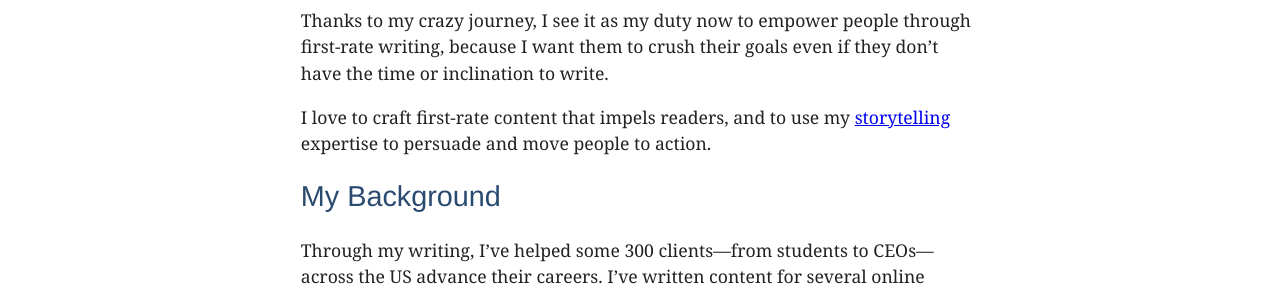
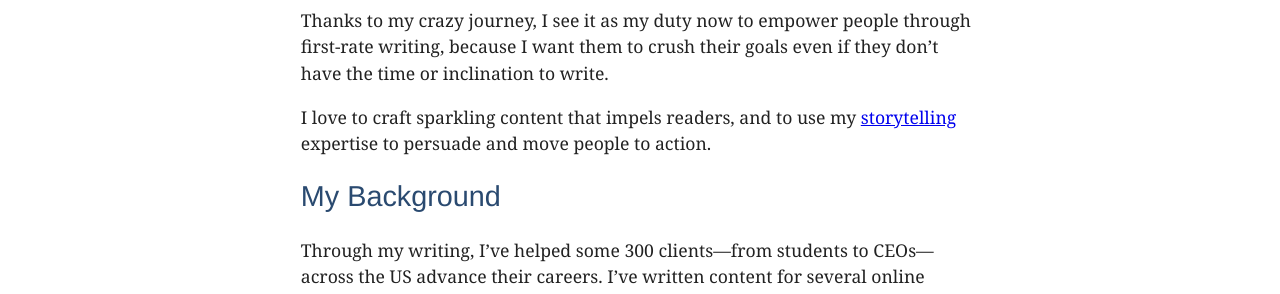
Before and after one commit to jborjon/jborjon.github.io, a Jekyll site: the page built from about.md, in a window 1280 px wide. Shown: the part 260-554 px from the top of the page. Built offline with Jekyll 4.4.1, drawn with Linux system fonts in a browser that asks for light colours; some web fonts are replaced.

Commit message:
Change one word in About page to avoid repetition

```diff
--- a/about.md
+++ b/about.md
@@ -8,7 +8,7 @@ Hi, I'm Joseph. I live, breathe, and dream writing so you can focus on running y
 
 Thanks to my crazy journey, I see it as my duty now to empower people through first-rate writing, because I want them to crush their goals even if they don't have the time or inclination to write.
 
-I love to craft first-rate content that impels readers, and to use my [storytelling](https://hbr.org/2011/03/using-stories-as-a-tool-of-per){:target="_blank" rel="noopener"} expertise to persuade and move people to action.
+I love to craft sparkling content that impels readers, and to use my [storytelling](https://hbr.org/2011/03/using-stories-as-a-tool-of-per){:target="_blank" rel="noopener"} expertise to persuade and move people to action.
 
 ## My Background
 
```
